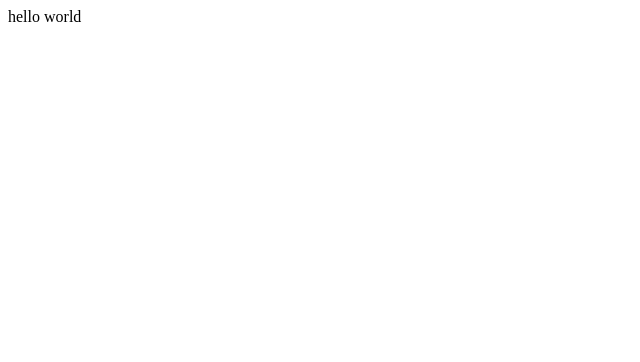
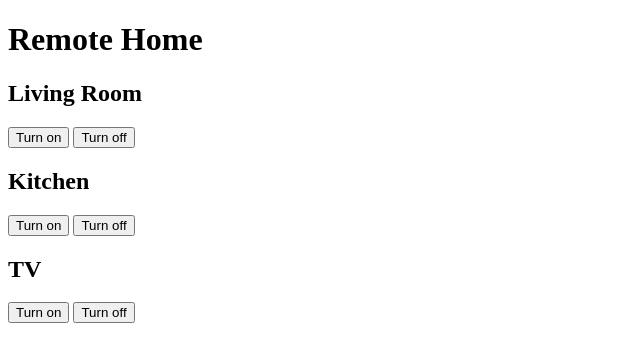
Before and after one commit to CornerSyrup/REST-in-RPIO, a plain HTML site: page static/index.html in a window 1280 px wide. Shown: the whole page, without its empty margins (0-640 px from the left). Drawn offline with Linux system fonts and the light colour scheme.

Commit message:
:sparkles: feat(ui): Create control panel

```diff
--- a/static/index.html
+++ b/static/index.html
@@ -9,7 +9,51 @@
 </head>
 
 <body>
-    hello world
+    <main>
+        <h1>Remote Home</h1>
+        <div>
+            <h2>Living Room</h2>
+            <div>
+                <button id="living_on_btn">Turn on</button>
+                <button id="living_off_btn">Turn off</button>
+            </div>
+        </div>
+        <div>
+            <h2>Kitchen</h2>
+            <div>
+                <button id="kitchen_on_btn">Turn on</button>
+                <button id="kitchen_off_btn">Turn off</button>
+            </div>
+        </div>
+        <div>
+            <h2>TV</h2>
+            <div>
+                <button id="tv_on_btn">Turn on</button>
+                <button id="tv_off_btn">Turn off</button>
+            </div>
+        </div>
+    </main>
 </body>
 
+<script>
+    document.querySelector("#living_on_btn").addEventListener('click', ev => {
+        fetch("/on/living")
+    })
+    document.querySelector("#living_off_btn").addEventListener('click', ev => {
+        fetch("/off/living")
+    })
+    document.querySelector("#kitchen_on_btn").addEventListener('click', ev => {
+        fetch("/on/kitchen")
+    })
+    document.querySelector("#kitchen_off_btn").addEventListener('click', ev => {
+        fetch("/off/kitchen")
+    })
+    document.querySelector("#tv_on_btn").addEventListener('click', ev => {
+        fetch("/on/tv")
+    })
+    document.querySelector("#tv_off_btn").addEventListener('click', ev => {
+        fetch("/off/tv")
+    })
+</script>
+
 </html>
```
